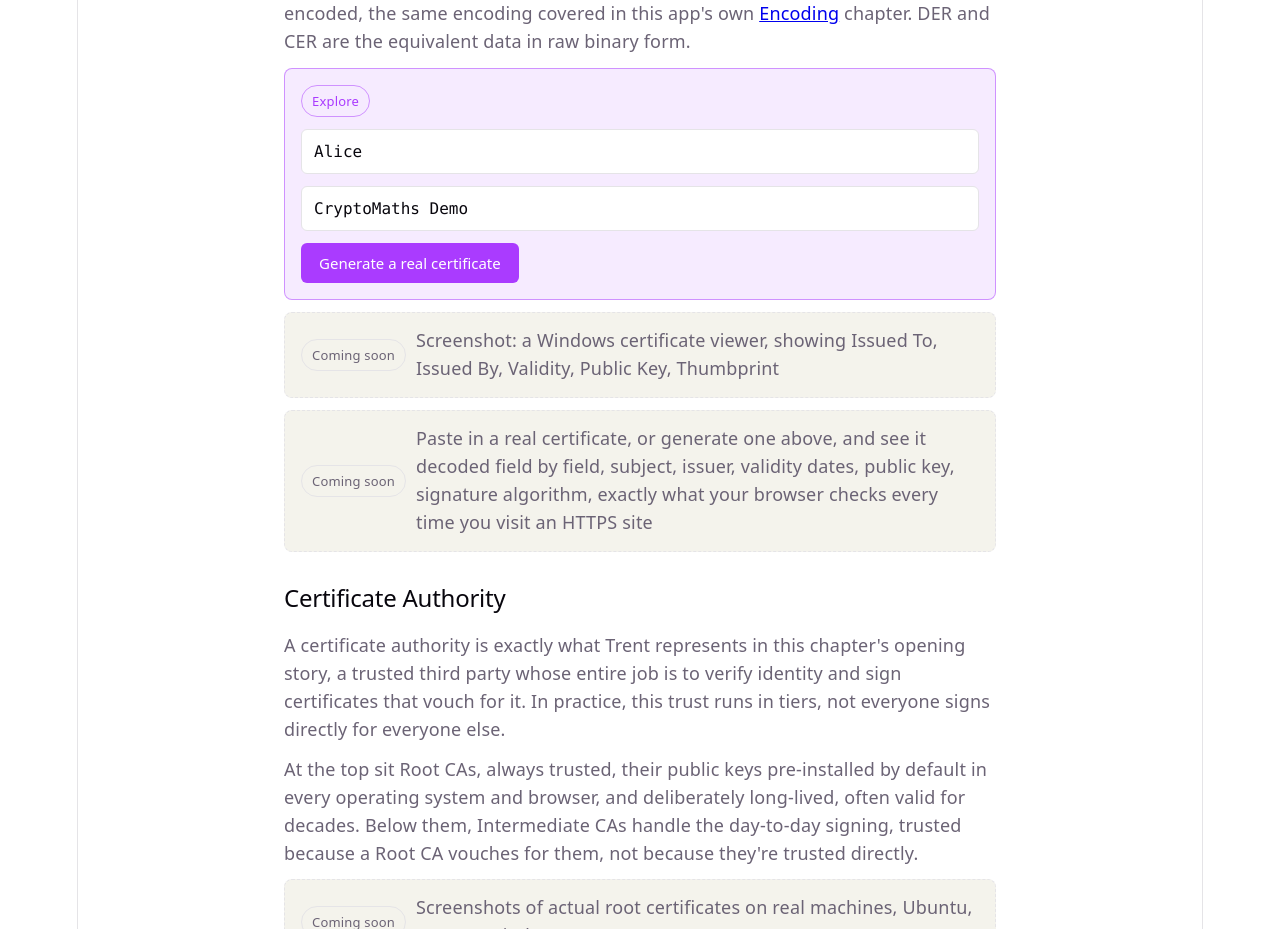
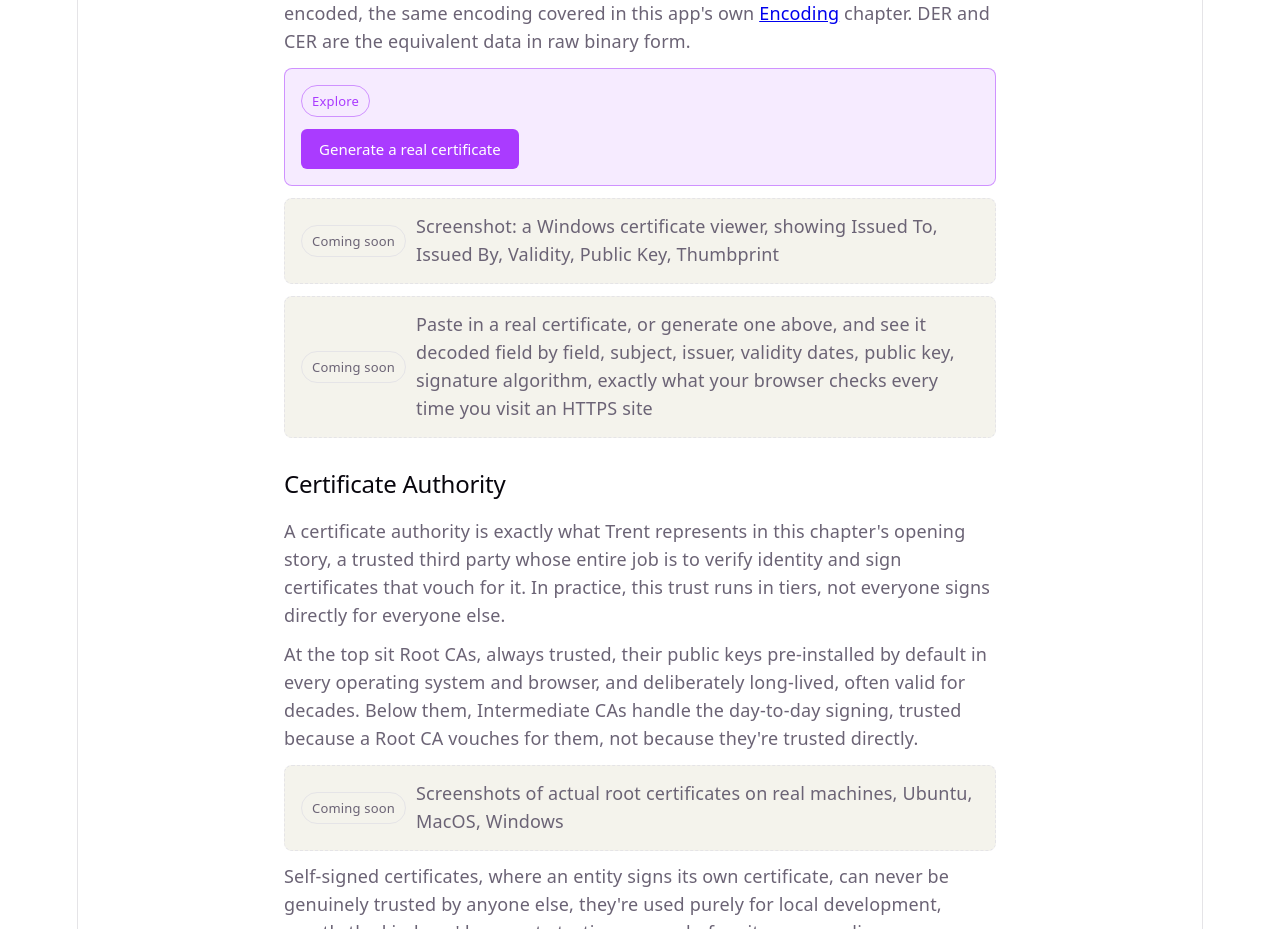
Before and after one commit to gillo7/CryptoMaths, a React (Vite) app in the folder frontend/: page /certificates in a window 1280 px wide. Shown: the part 1540-2469 px from the top of the page. Built offline with nearby package versions, Linux system fonts and the light colour scheme.

Commit message:
Simplify the certificate generator to a plain button
Unlabelled CN/Organisation input fields were confusing with no
indication of what they controlled - dropped them, this is meant as
a plain 'here's a real one' example, not a form.

```diff
--- a/frontend/src/pages/CertificateExample.tsx
+++ b/frontend/src/pages/CertificateExample.tsx
@@ -2,8 +2,6 @@ import { useState } from 'react'
 import { generateCertificate } from '../lib/certificateDemo'
 
 function CertificateExample() {
-  const [commonName, setCommonName] = useState('Alice')
-  const [organisation, setOrganisation] = useState('CryptoMaths Demo')
   const [status, setStatus] = useState<'idle' | 'loading' | 'error'>('idle')
   const [certPem, setCertPem] = useState<string | null>(null)
 
@@ -11,7 +9,7 @@ function CertificateExample() {
     setStatus('loading')
     setCertPem(null)
     try {
-      const result = await generateCertificate(commonName, organisation)
+      const result = await generateCertificate('Alice', 'CryptoMaths Demo')
       setCertPem(result.certPem.trim())
       setStatus('idle')
     } catch {
@@ -22,21 +20,6 @@ function CertificateExample() {
   return (
     <div className="explorer">
       <span className="exercise-badge">Explore</span>
-
-      <input
-        type="text"
-        value={commonName}
-        onChange={(event) => setCommonName(event.target.value)}
-        placeholder="Common Name (CN)…"
-        className="explorer-input"
-      />
-      <input
-        type="text"
-        value={organisation}
-        onChange={(event) => setOrganisation(event.target.value)}
-        placeholder="Organisation (O)…"
-        className="explorer-input"
-      />
 
       <button
         type="button"
```
